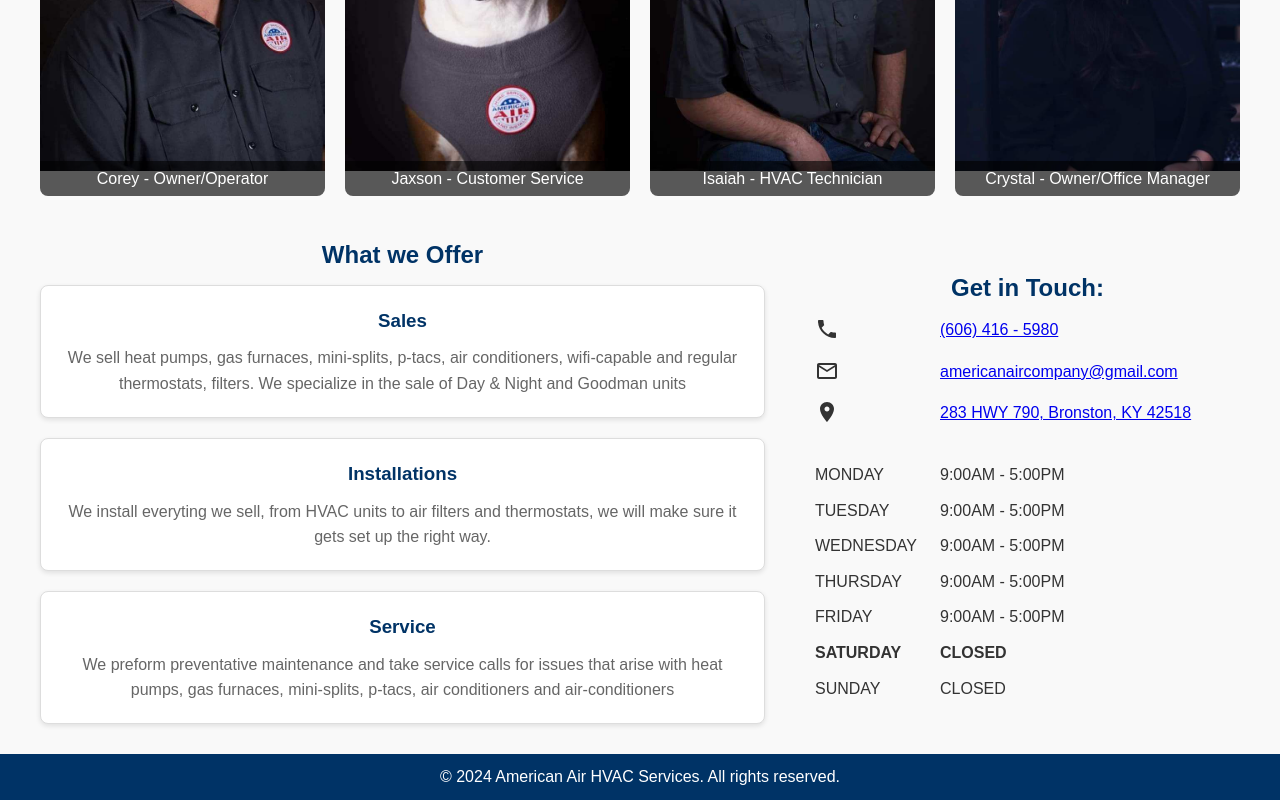
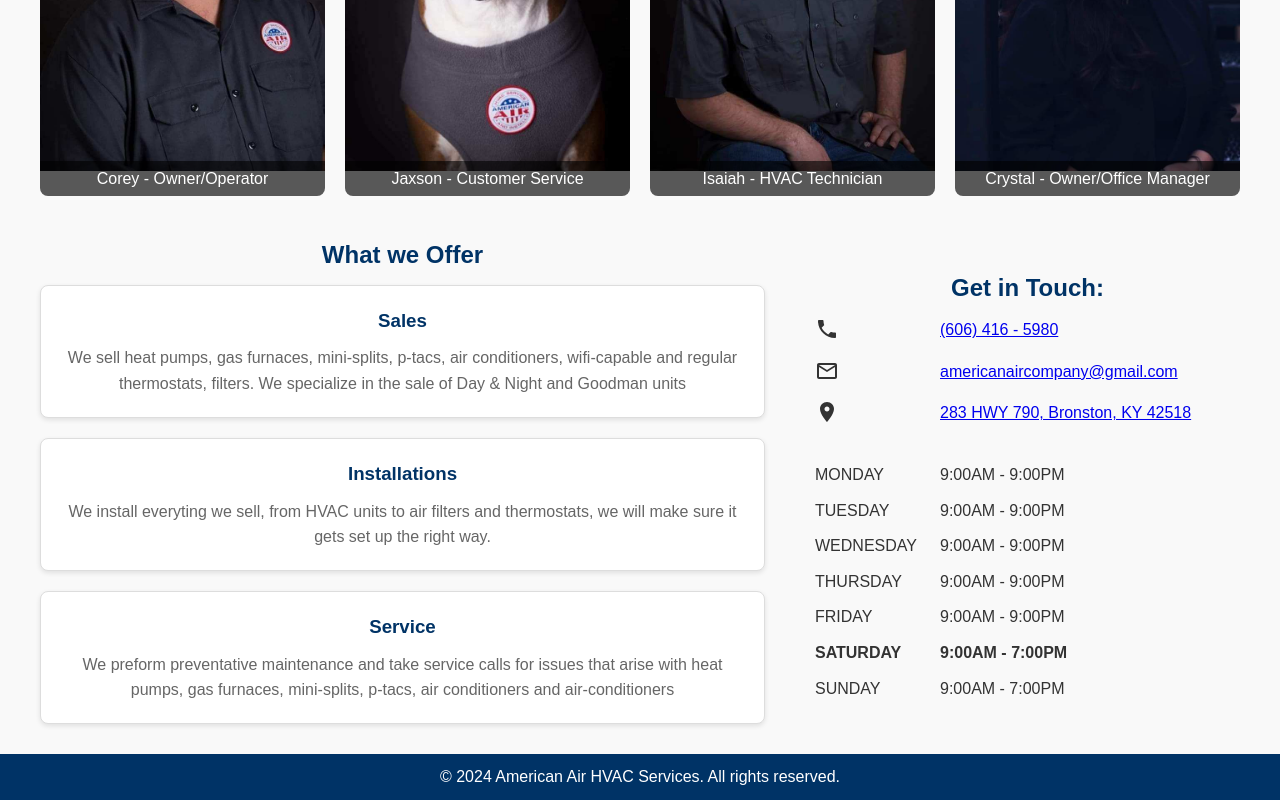
Before and after one commit to noahcs2002/american-air, a React (Create React App) app: page / in a window 1280 px wide. Shown: the part 694-1494 px from the top of the page. Built offline with nearby package versions, Linux system fonts and the light colour scheme.

Commit message:
Update hours of operation for summer hours

```diff
--- a/src/pages/Home.tsx
+++ b/src/pages/Home.tsx
@@ -23,13 +23,13 @@ const Home: React.FC = () => {
     {id: 0, title: <LocationOnIcon/>, value: <a target='_blank' href='https://www.google.com/maps/search/?api=1&query=283+hwy+790+bronston+ky+42518' rel="noreferrer">283 HWY 790, Bronston, KY 42518</a>},
     {},
     {},
-    {id : 1, title : 'MONDAY', value: '9:00AM - 5:00PM'},
-    {id : 2, title : 'TUESDAY', value: '9:00AM - 5:00PM'},
-    {id : 3, title : 'WEDNESDAY', value: '9:00AM - 5:00PM'},
-    {id : 4, title : 'THURSDAY', value: '9:00AM - 5:00PM'},
-    {id : 5, title : 'FRIDAY', value: '9:00AM - 5:00PM'},
-    {id : 6, title : 'SATURDAY', value: 'CLOSED'},
-    {id : 7, title : 'SUNDAY', value: 'CLOSED'},
+    {id : 1, title : 'MONDAY', value: '9:00AM - 9:00PM'},
+    {id : 2, title : 'TUESDAY', value: '9:00AM - 9:00PM'},
+    {id : 3, title : 'WEDNESDAY', value: '9:00AM - 9:00PM'},
+    {id : 4, title : 'THURSDAY', value: '9:00AM - 9:00PM'},
+    {id : 5, title : 'FRIDAY', value: '9:00AM - 9:00PM'},
+    {id : 6, title : 'SATURDAY', value: '9:00AM - 7:00PM'},
+    {id : 7, title : 'SUNDAY', value: '9:00AM - 7:00PM'},
   ]
 
   return (
```
